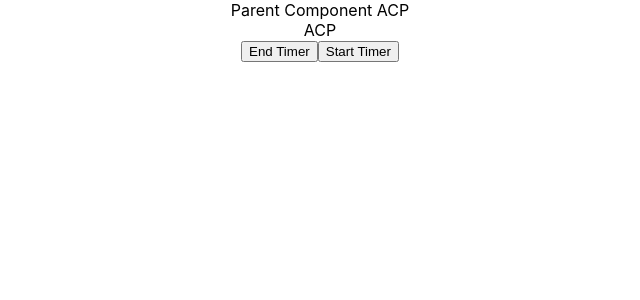
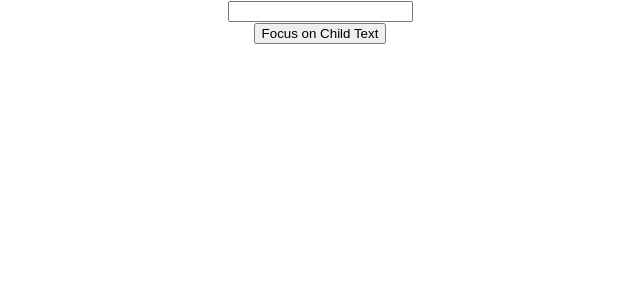
Before and after one commit to ACPRAJ/React-Samples, a React (Create React App) app in the folder hello-world/: page / in a window 1280 px wide. Shown: the top 300 px of the page, without its empty margins (320-960 px from the left). Built offline with nearby package versions, Linux system fonts and the light colour scheme.

Commit message:
Ref With Classes & Ref Forwarding

```diff
--- a/hello-world/src/App.js
+++ b/hello-world/src/App.js
@@ -22,12 +22,18 @@ import Fragments from "./Components/Fragments/Fragment";
 import Table from "./Components/Fragments/Table";
 import PureComponent from "./Components/PureComponents/PureComp";
 import ParentComp from "./Components/PureComponents/ParentComp";
+import RefsDemo from "./Components/Refs/RefsDemo";
+import ParentText from "./Components/Refs/ParentText";
+import ParentFRInput from "./Components/Refs/ParentFRInput";
 
 function App() {
   return (
     <div className="App">
+      <ParentFRInput />
+      {/*<ParentText />
+      <RefsDemo />
       <ParentComp />
-      {/*<Fragments/>
+      <Fragments/>
       <Table/>
       <LifeCycleParent/>
       <Form/>
--- /dev/null
+++ b/hello-world/src/Components/Refs/ChildText.js
@@ -0,0 +1,23 @@
+import React, { Component } from "react";
+
+class ChildText extends Component {
+  constructor(props) {
+    super(props);
+
+    this.refInput = React.createRef();
+  }
+
+  FocusInput() {
+    this.refInput.current.focus();
+  }
+
+  render() {
+    return (
+      <div>
+        <input type="text" ref={this.refInput} />
+      </div>
+    );
+  }
+}
+
+export default ChildText;
--- /dev/null
+++ b/hello-world/src/Components/Refs/FRInput.js
@@ -0,0 +1,19 @@
+import React from "react";
+
+// function FRInput() {
+//   return (
+//     <div>
+//       <input type="text"></input>
+//     </div>
+//   );
+// }
+
+const FRInput = React.forwardRef((props, ref) => {
+  return (
+    <div>
+      <input type="text" ref={ref}></input>
+    </div>
+  );
+});
+
+export default FRInput;
--- /dev/null
+++ b/hello-world/src/Components/Refs/ParentFRInput.js
@@ -0,0 +1,25 @@
+import React, { Component } from "react";
+import FRInput from "./FRInput";
+
+class ParentFRInput extends Component {
+  constructor(props) {
+    super(props);
+
+    this.refChild = React.createRef();
+  }
+
+  onButtonClicked = () => {
+    this.refChild.current.focus();
+  };
+
+  render() {
+    return (
+      <div>
+        <FRInput ref={this.refChild} />
+        <button onClick={this.onButtonClicked}>Focus on Child Text</button>
+      </div>
+    );
+  }
+}
+
+export default ParentFRInput;
--- /dev/null
+++ b/hello-world/src/Components/Refs/ParentText.js
@@ -0,0 +1,25 @@
+import React, { Component } from "react";
+import ChildText from "./ChildText";
+
+class ParentText extends Component {
+  constructor(props) {
+    super(props);
+
+    this.refChildText = React.createRef();
+  }
+
+  onButtonClicked = () => {
+    this.refChildText.current.FocusInput();
+  };
+
+  render() {
+    return (
+      <div>
+        <ChildText ref={this.refChildText} />
+        <button onClick={this.onButtonClicked}>Focus on child text</button>
+      </div>
+    );
+  }
+}
+
+export default ParentText;
--- /dev/null
+++ b/hello-world/src/Components/Refs/RefsDemo.js
@@ -0,0 +1,35 @@
+import React, { Component } from "react";
+
+class RefsDemo extends Component {
+  constructor(props) {
+    super(props);
+
+    this.inputRef = React.createRef();
+    //this is callback ref - which is an old way of referencing.
+    this.cbRef = null;
+    this.setCbRef = element => {
+      this.cbRef = element;
+    };
+  }
+
+  componentDidMount() {
+    //this.inputRef.current.focus();
+    this.cbRef.focus();
+  }
+
+  onReadInputClicked = () => {
+    alert(this.inputRef.current.value);
+  };
+
+  render() {
+    return (
+      <div>
+        <input ref={this.inputRef} />
+        <input ref={this.setCbRef} />
+        <button onClick={this.onReadInputClicked}>Read Input</button>
+      </div>
+    );
+  }
+}
+
+export default RefsDemo;
```
